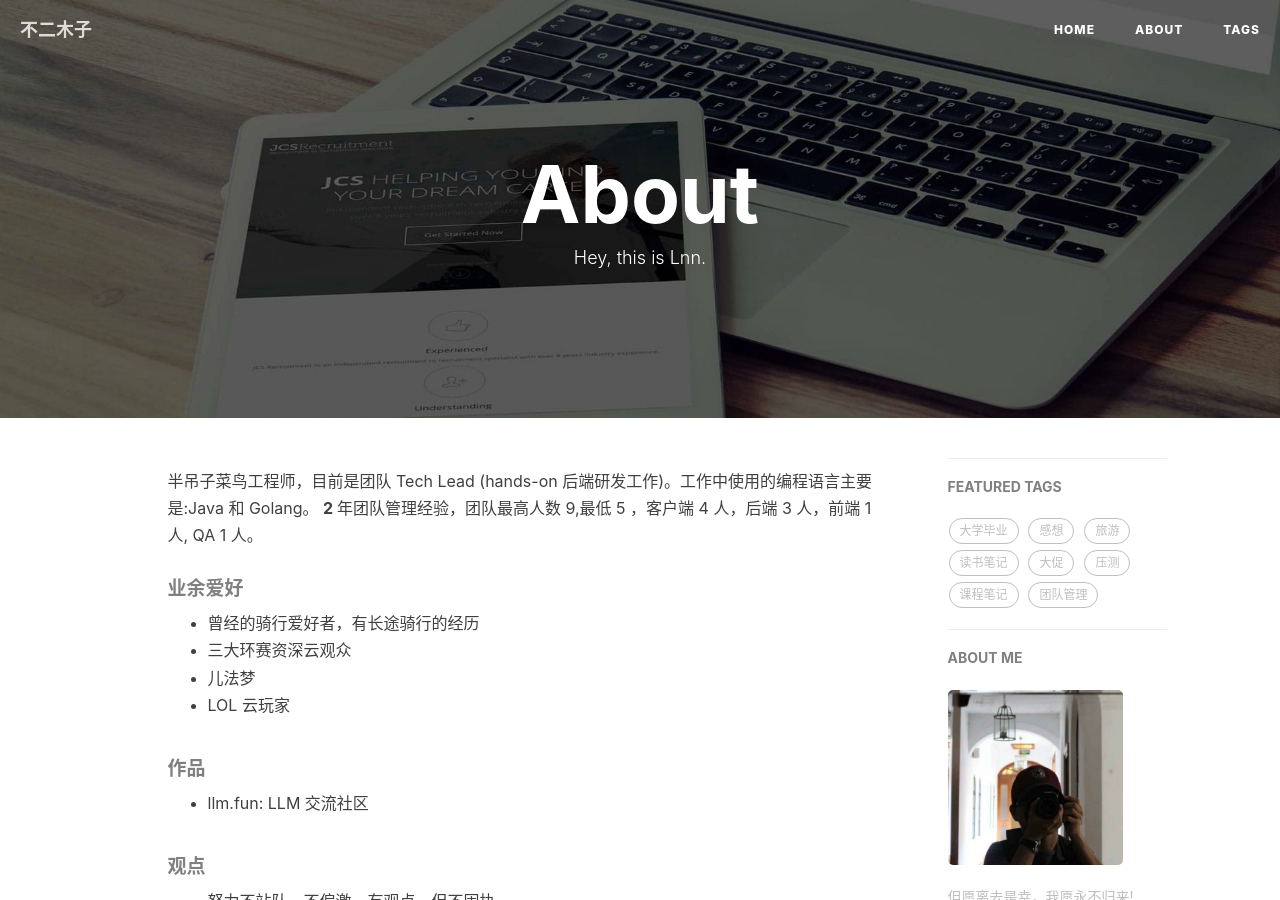
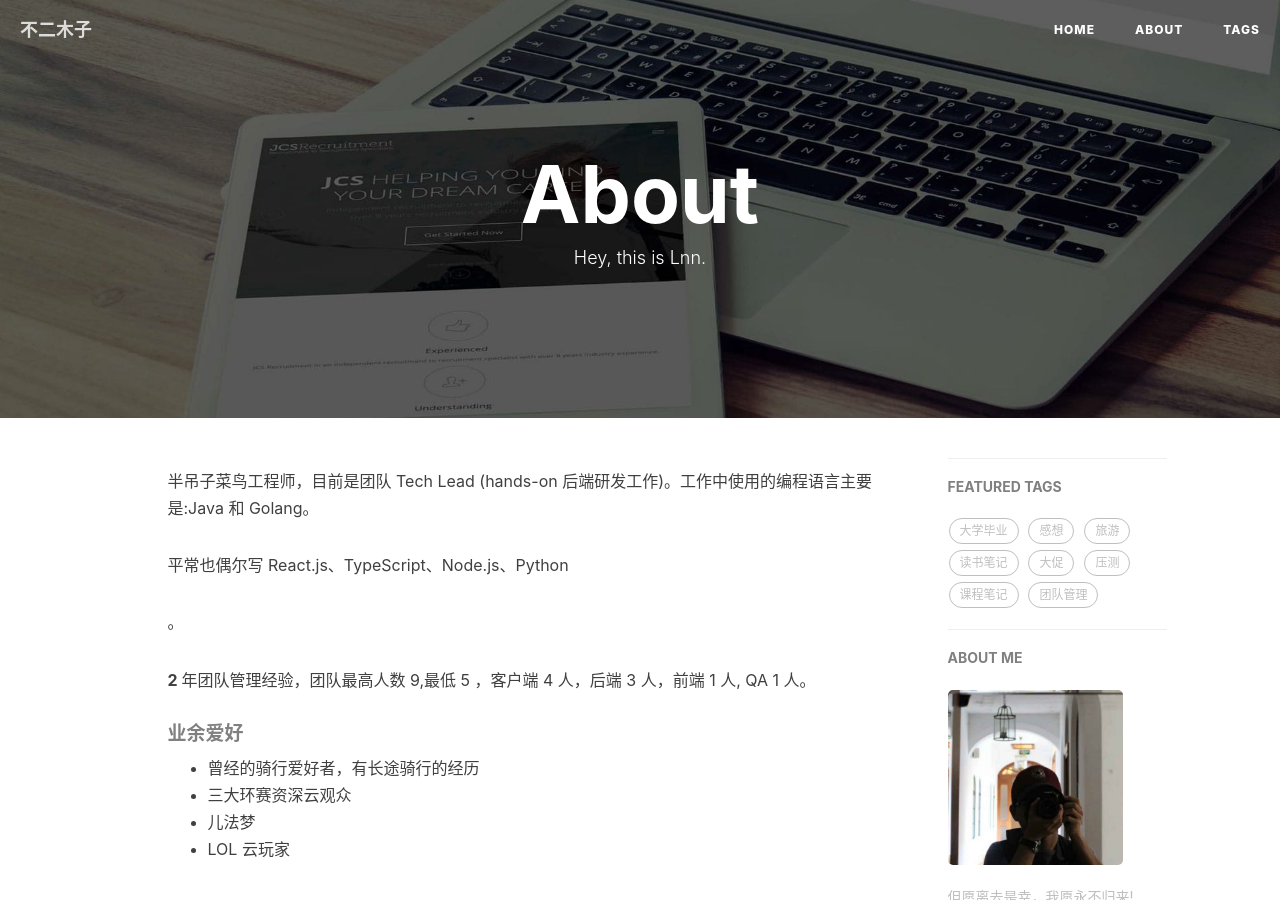
Before and after one commit to linnaname/linnaname.github.io, a Jekyll site: the page built from about.html, in a window 1280 px wide and 900 px high. Built offline with Jekyll 4.4.1, drawn with Linux system fonts in a browser that asks for light colours; nearby versions of some CDN libraries; comment, search, counter and statistics services are not loaded.

Commit message:
(refactor) about me p language

```diff
--- a/about.html
+++ b/about.html
@@ -14,7 +14,9 @@ header-img: "img/post-bg-rwd.jpg"
 <!-- Chinese Version -->
 <div class="zh post-container">
 
-    <p>半吊子菜鸟工程师，目前是团队 Tech Lead (hands-on 后端研发工作)。工作中使用的编程语言主要是:Java 和 Golang。 <strong> 2 </strong>年团队管理经验，团队最高人数 9,最低 5 ，客户端 4 人，后端 3 人，前端 1 人, QA 1 人。</p>
+    <p>半吊子菜鸟工程师，目前是团队 Tech Lead (hands-on 后端研发工作)。工作中使用的编程语言主要是:Java 和 Golang。</p>
+    <p>平常也偶尔写 React.js、TypeScript、Node.js、Python</p>。
+    <p><strong> 2 </strong>年团队管理经验，团队最高人数 9,最低 5 ，客户端 4 人，后端 3 人，前端 1 人, QA 1 人。</p>
 
     <p></p>
 
```
Also changed, not shown: _posts/2023-09-21-remote_work.md (+1 -1 lines), _posts/whishlist.md (+4 -0 lines).
